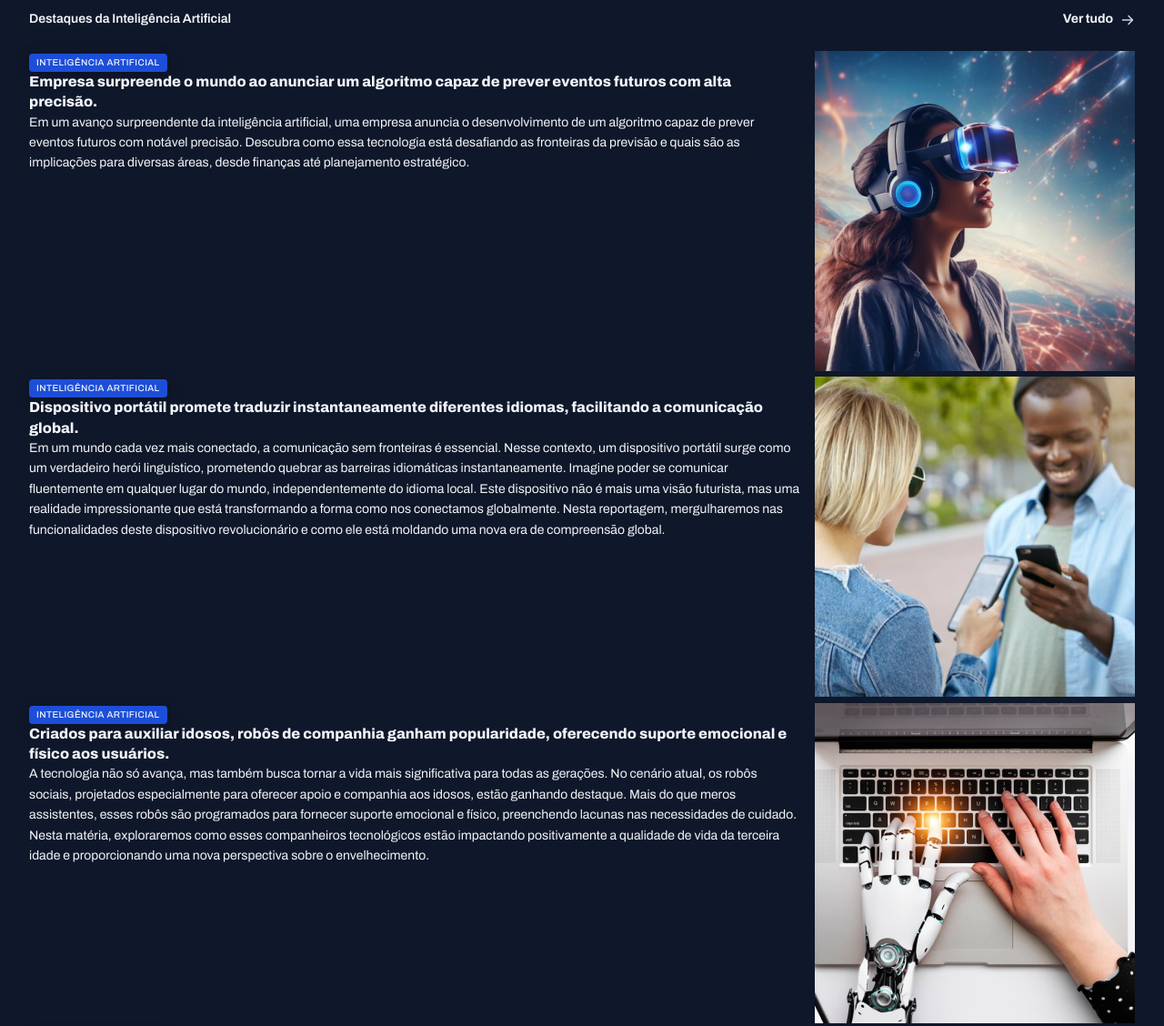
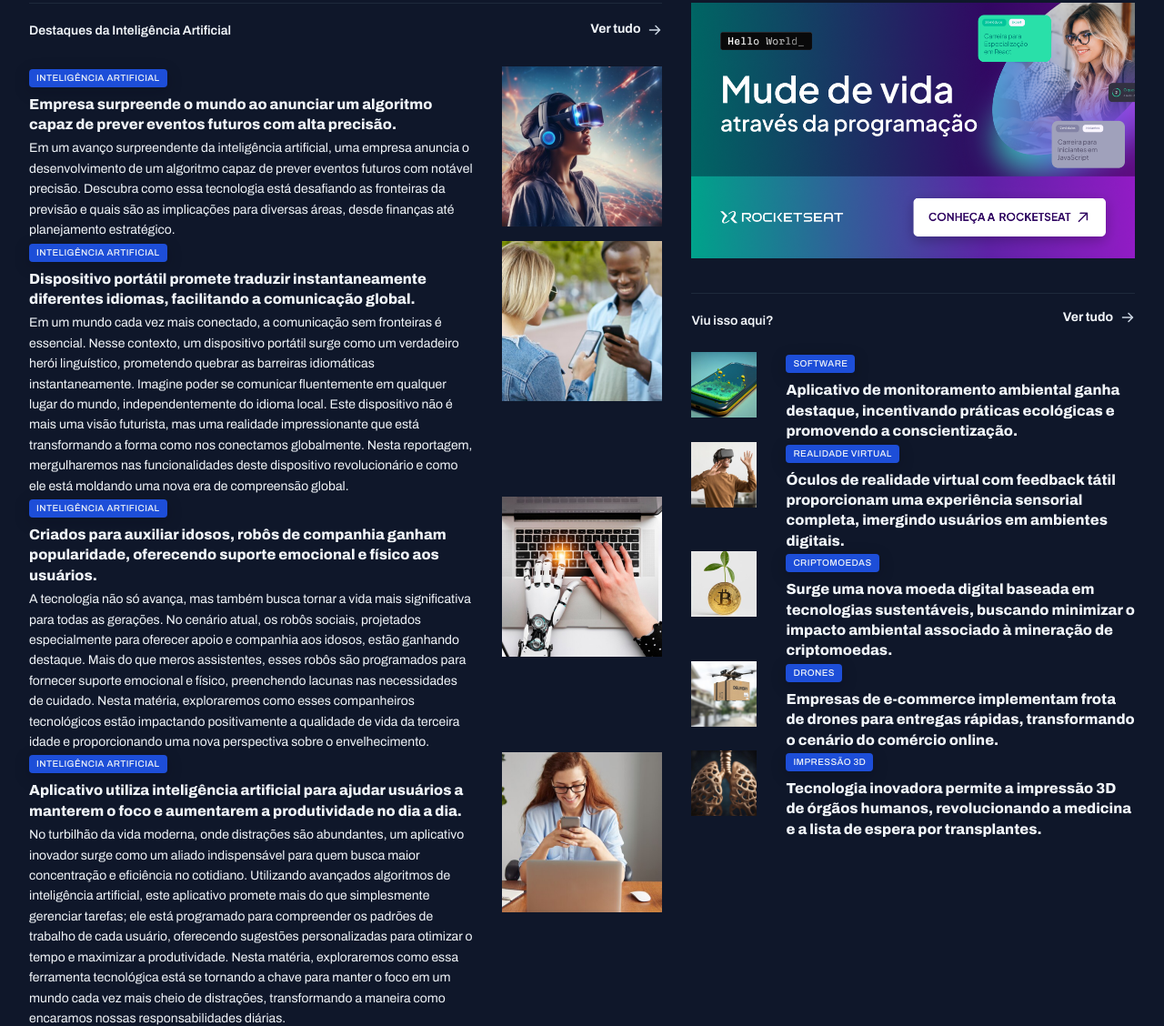
Before and after one commit to GabrielDittz/portal-de-noticias, a plain HTML site: page index.html in a window 1280 px wide. Shown: the part 1100-2228 px from the top of the page at 91% size. Drawn offline with Linux system fonts and the light colour scheme.

Commit message:
last section done

```diff
--- a/index.html
+++ b/index.html
@@ -205,8 +205,8 @@
                 </article>
             </div>
         </section>
-        <div>
-            <div id="ai">
+        <aside>
+            <div id="ads">
                 <img src="assets/Ads.png" alt="">
             </div>
             <section id="more">
@@ -221,57 +221,72 @@
                 <div class="grid gap-32">
                     <article class="grid grid-flow-col gap-16">
                             <div>
-                            <div><img src="assets/images/Image 14.png" alt=""></div>
+                                <img src="assets/images/Image 14.png" alt="">
+                            </div>
+                            <div>
                                 <span class="content-tag">Software</span>
                                 <h3 class="text-xl">
-                                Aplicativo de monitoramento ambiental ganha destaque, incentivando práticas ecológicas e
+                                    Aplicativo de monitoramento ambiental ganha destaque, incentivando práticas
+                                    ecológicas e
                                     promovendo a conscientização.
                                 </h3>
                             </div>
                     </article>
                     <article class="grid grid-flow-col gap-16">
                         <div>
-                            <div><img src="assets/images/Image 15.png" alt=""></div>
+                            <img src="assets/images/Image 15.png" alt="">
+                        </div>
+                        <div>
                             <span class="content-tag">Realidade Virtual</span>
                             <h3 class="text-xl">
-                                Óculos de realidade virtual com feedback tátil proporcionam uma experiência sensorial
+                                Óculos de realidade virtual com feedback tátil proporcionam uma experiência
+                                sensorial
                                 completa, imergindo usuários em ambientes digitais.
                             </h3>
                         </div>
                     </article>
                     <article class="grid grid-flow-col gap-16">
                         <div>
-                            <div><img src="assets/images/Image 16.png" alt=""></div>
+                            <img src="assets/images/Image 16.png" alt="">
+                        </div>
+                        <div>
                             <span class="content-tag">criptomoedas</span>
                             <h3 class="text-xl">
-                                Surge uma nova moeda digital baseada em tecnologias sustentáveis, buscando minimizar o
+                                Surge uma nova moeda digital baseada em tecnologias sustentáveis, buscando minimizar
+                                o
                                 impacto ambiental associado à mineração de criptomoedas.
                             </h3>
                         </div>
                     </article>
                     <article class="grid grid-flow-col gap-16">
                         <div>
-                            <div><img src="assets/images/Image 17.png" alt=""></div>
+                            <img src="assets/images/Image 17.png" alt="">
+                        </div>
+                        <div>
                             <span class="content-tag">drones</span>
                             <h3 class="text-xl">
-                                Empresas de e-commerce implementam frota de drones para entregas rápidas, transformando
+                                Empresas de e-commerce implementam frota de drones para entregas rápidas,
+                                transformando
                                 o cenário do comércio online.
                             </h3>
                         </div>
                     </article>
                     <article class="grid grid-flow-col gap-16">
                         <div>
-                            <div><img src="assets/images/Image 18.png" alt=""></div>
+                            <img src="assets/images/Image 18.png" alt="">
+                        </div>
+                        <div>
                             <span class="content-tag">impressão 3D</span>
                             <h3 class="text-xl">
-                                Tecnologia inovadora permite a impressão 3D de órgãos humanos, revolucionando a medicina
+                                Tecnologia inovadora permite a impressão 3D de órgãos humanos, revolucionando a
+                                medicina
                                 e a lista de espera por transplantes.
                             </h3>
                         </div>
                     </article>
                 </div>
             </section>
-        </div>
+        </aside>
     </main>
 </body>
 
--- a/styles/global.css
+++ b/styles/global.css
@@ -53,8 +53,16 @@ img{
 }
 
 main{
-    margin-top: 40px;
-    gap: 80px;
+    margin-block: 40px;
+    row-gap: 80px;
+    column-gap: 32px;
+
+    grid-template-columns: 2fr 1.4fr;
+
+    grid-template-areas:
+    "featured featured"
+    "weekly weekly"
+    "ai aside";
 }
 
 .content-tag{
--- a/styles/sections.css
+++ b/styles/sections.css
@@ -21,6 +21,8 @@ section header {
 }
 
 #featured {
+    grid-area: featured;
+
     img {
         height: 100%;
         object-fit: cover;
@@ -59,8 +61,10 @@ section header {
 }
 
 #weekly {
+    grid-area: weekly;
+
     &>div {
-        grid-template-columns: repeat(4, 292px);
+        grid-template-columns: repeat(4, auto);
     }
 
     img {
@@ -82,3 +86,35 @@ section header {
         }
     }
 }
+
+#ai{
+    grid-area: ai;
+
+    img{
+        width: 176px;
+        aspect-ratio: 1/1;
+        object-fit: cover;
+    }
+
+    h3{
+        margin-block: 8px 4px;
+    }
+}
+
+aside{
+    grid-area: aside;
+}
+
+#more{
+    margin-top: 32px;
+
+    h3{
+        margin-top: 8px;
+    }
+
+    img{
+        width: 72px;
+        aspect-ratio: 1/1;
+        object-fit: cover;
+    }
+}
--- a/styles/utility.css
+++ b/styles/utility.css
@@ -12,6 +12,10 @@
 
 .gap-16{
     gap: 16px;
+}
+
+.gap-16{
+    gap: 32px;
 }
 
 .text-2xl{
```
Lines whose indentation alone changed are shown as unchanged.
